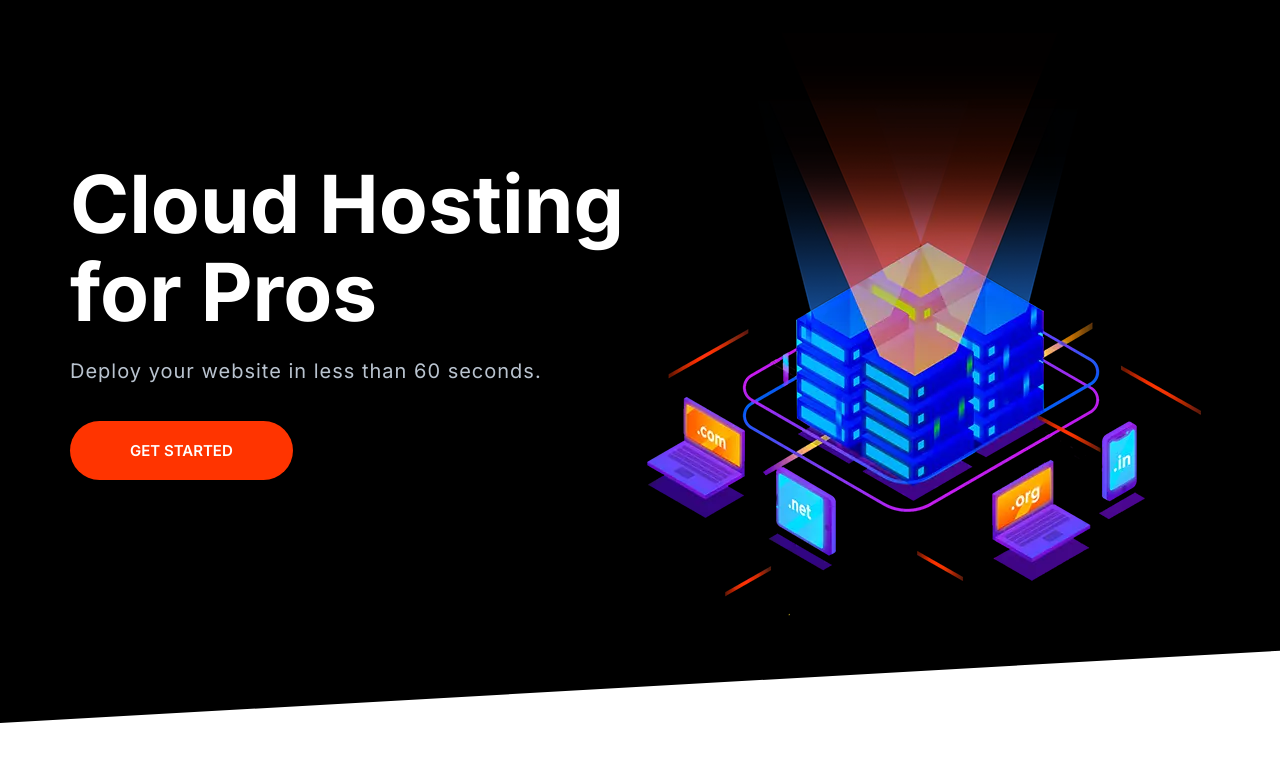
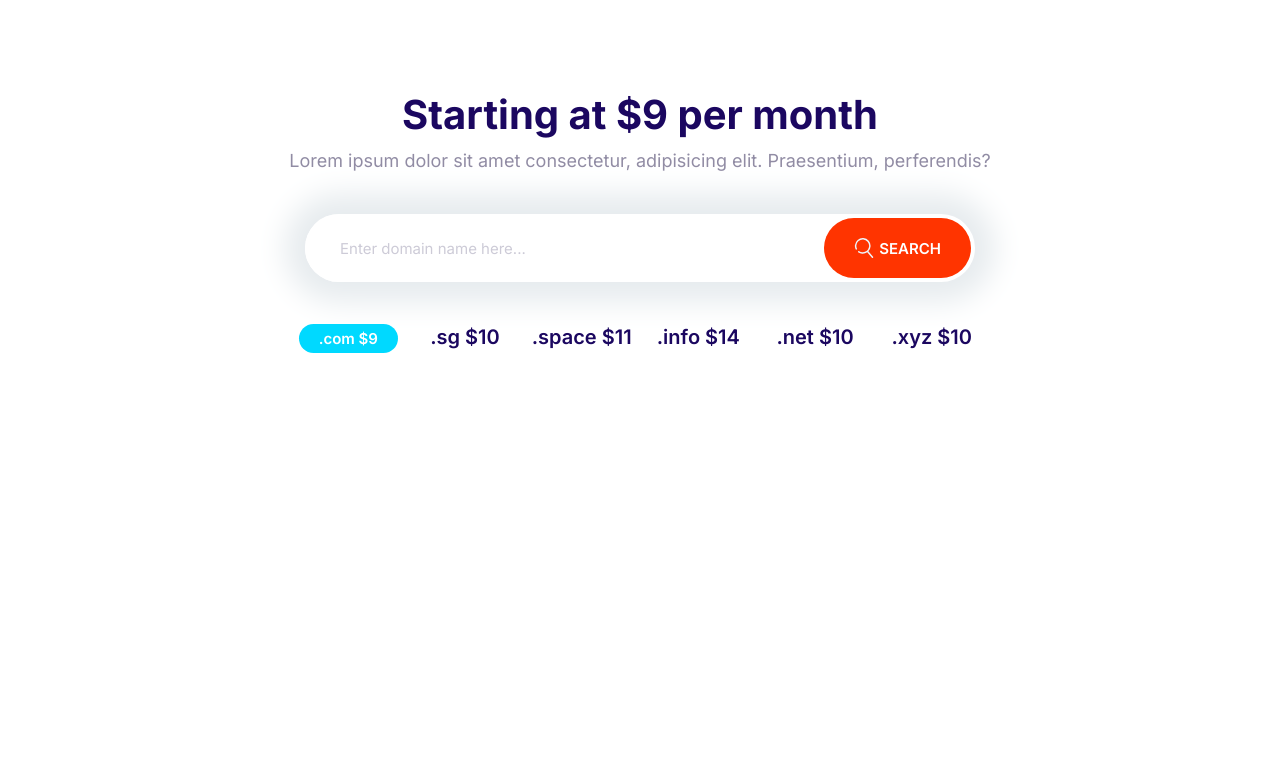
Before and after one commit to TarakaKoda/cloudbee, a plain HTML site: page index.html in a window 1280 px wide. Drawn offline with Linux system fonts and the light colour scheme.

Commit message:
Build the domain block components.

```diff
--- a/css/styles.css
+++ b/css/styles.css
@@ -204,10 +204,18 @@ a {
     font-size: 1.8rem;
     font-weight: 600;
     margin: 1rem 0;
+    outline: 0;
     padding: 2rem 3rem;
     text-align: center;
     text-transform: uppercase;
     white-space: nowrap;
+}
+
+.btn .icon {
+    width: 2rem;
+    height: 2rem;
+    margin-right: 1rem;
+    vertical-align: middle;
 }
 
 .btn--primary {
@@ -281,7 +289,7 @@ a {
 
 .input-group {
     display: flex;
-    padding: 1rem;
+    padding: 0;
     border: 1px solid var(--color-border);
     border-radius: var(--border-radius);
 }
@@ -289,7 +297,7 @@ a {
 .input-group .input {
     border: 0;
     flex-grow: 1;
-    padding: 1.5rem 1rem;
+    padding: 1.5rem 2 rem;
 }
 
 .input-group .btn {
@@ -742,3 +750,28 @@ a {
         align-self: center;
     }
 }
+
+/* Block Domain
+   ========================================================================== */
+.block--domain .input-group {
+    box-shadow: 0 0 30px 20px #e6ebee;
+    border: 0;
+    margin: 4rem auto;
+    max-width: 670px;
+}
+
+.block-domain__prices {
+    display: grid;
+    grid-template: repeat(2, 6rem) / repeat(3, 1fr);
+    font-size: 2rem;
+    font-weight: 600;
+    justify-items: center;
+    margin: 0 auto;
+    max-width: 700px;
+}
+
+@media screen and (min-width: 768px) {
+    .block-domain__prices {
+        grid-template-columns: repeat(auto-fit, minmax(10rem, 1fr));
+    }
+}
--- a/index.html
+++ b/index.html
@@ -13,26 +13,29 @@
     <link rel="stylesheet" href="css/styles.css" />
   </head>
   <body>
-    <section class="block block--dark block--skewed-left hero">
-      <div class="container grid grid--1x2">
-        <header class="block__header hero__content">
-          <h1 class="block__heading">Cloud Hosting for Pros</h1>
-          <p class="hero__tagline">
-            Deploy your website in less than 60 seconds.
-          </p>
-          <a class="btn btn--accent btn--stretched" href="#">Get Started</a>
-        </header>
-        <picture>
-          <source
-            type="image/webp"
-            srcset="images/banner.webp 1x, images/banner@2x.webp 2x" />
-          <source
-            type="image/png"
-            srcset="images/banner.png 1x, images/banner@2x.png 2x" />
-          <img class="hero__image" src="images/banner.png" alt="" />
-        </picture>
-      </div>
+    <section class="block container block--domain">
+      <header class="block__header">
+        <h2>Starting at $9 per month</h2>
+        <p>Lorem ipsum dolor sit amet consectetur, adipisicing elit. Praesentium, perferendis?</p>
+      </header>
+      <div class="input-group">
+        <input
+          class="input"
+          type="text"
+          placeholder="Enter domain name here..." />
+          <button class="btn btn--accent" type="submit">
+          </svg><svg class="icon icon--white">
+            <use xlink:href="images/sprite.svg#search"></use>
+          </svg>Search</button>
+    </div>
+    <ul class="list block-domain__prices">
+       <li><span class="badge badge--secondary">.com $9</span></li>
+       <li>.sg $10</li>
+       <li>.space $11</li>
+       <li>.info $14</li>
+       <li>.net $10</li>
+       <li>.xyz $10</li>
+    </ul>
     </section>
-    <script src="js/main.js"></script>
   </body>
 </html>
```
Also changed, not shown: components/domain-block.html (added, +24 -0 lines).
